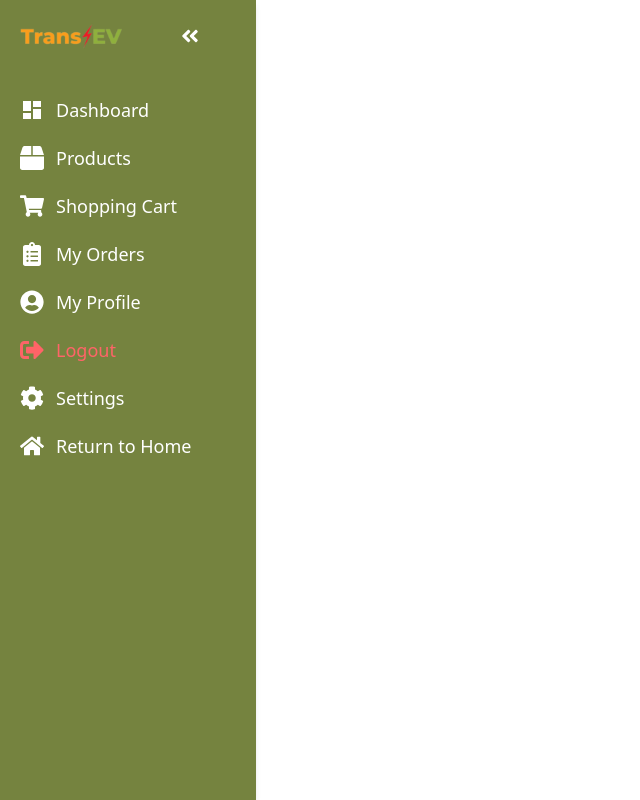
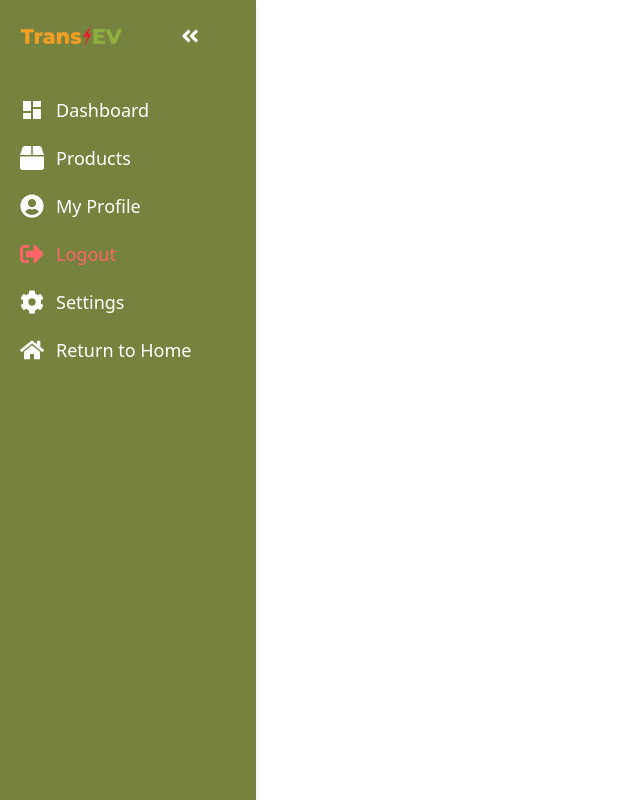
Before and after one commit to Transmogriffy-Global-Private-Limited/transevfrontend, a React (Vite) app: page /usersidebar in a window 1280 px wide. Shown: the whole page, without its empty margins (0-640 px from the left). Built offline with nearby package versions, Linux system fonts and the light colour scheme.

Commit message:
profile and sidebar comment out

```diff
--- a/src/components/User/User_Profile.jsx
+++ b/src/components/User/User_Profile.jsx
@@ -626,7 +626,7 @@
 
             )}
           </div>
-          <div className="flex flex-col sm:flex-row items-center">
+          {/* <div className="flex flex-col sm:flex-row items-center">
           <label className="w-full sm:w-32 font-semibold text-gray-700">Address:</label>
            <div className="mt-2 sm:mt-0 w-full flex items-center">
 
@@ -637,7 +637,7 @@
               Create Address
             </button>
           </div>
-        </div>
+        </div> */}
           {/* Addresses Section */}
           <div>
             {Object.keys(groupedAddresses).map((addressType) => (
--- a/src/components/User/User_sidebar.jsx
+++ b/src/components/User/User_sidebar.jsx
@@ -109,7 +109,7 @@
             label="Products"
             showText={isExpanded}
           />
-          <SidebarLink
+          {/* <SidebarLink
             icon={<FaShoppingCart />}
             to="/cart"
             label="Shopping Cart"
@@ -120,7 +120,7 @@
             to="/order"
             label="My Orders"
             showText={isExpanded}
-          />
+          /> */}
           <SidebarLink
             icon={<FaUserCircle />}
             to="/profile"
```
Also changed, not shown: src/components/User/Cart/Cart.jsx (+0 -58 lines), src/components/User/Products/Product.jsx (+2 -6 lines).
